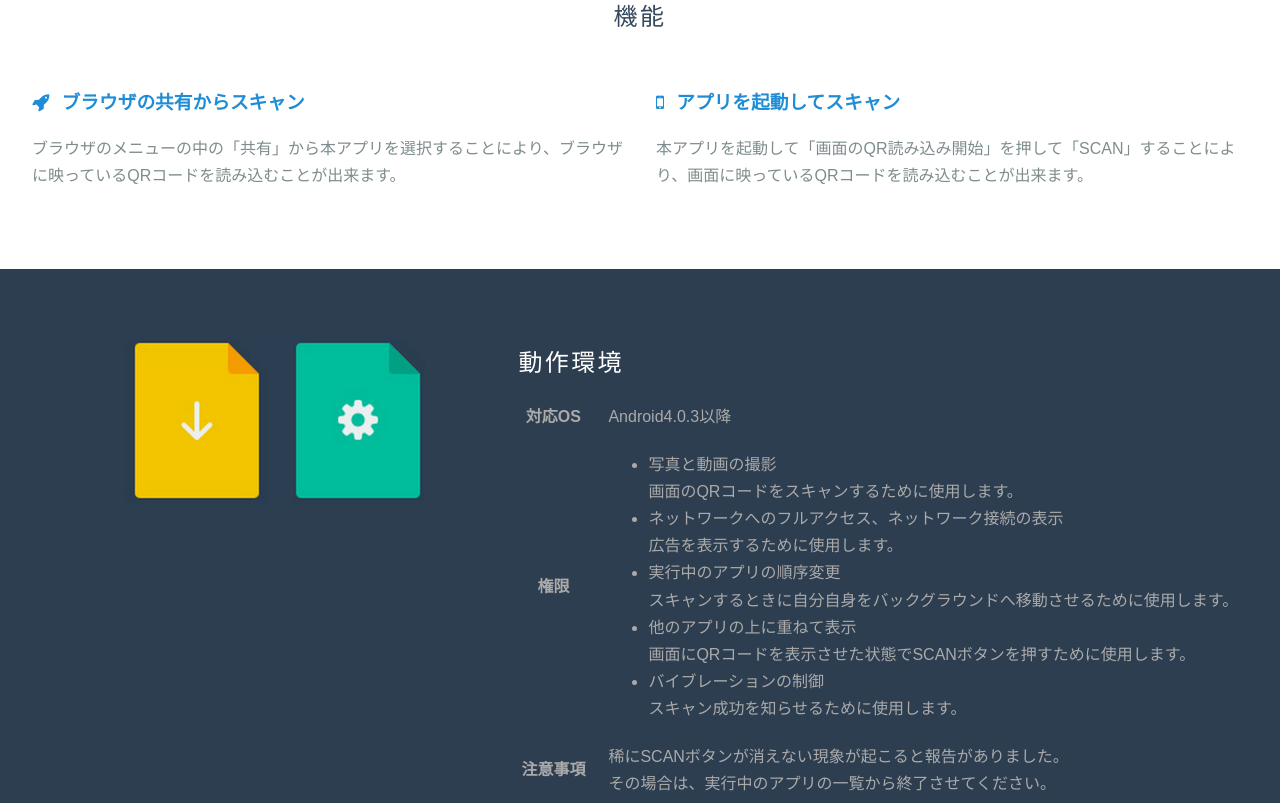
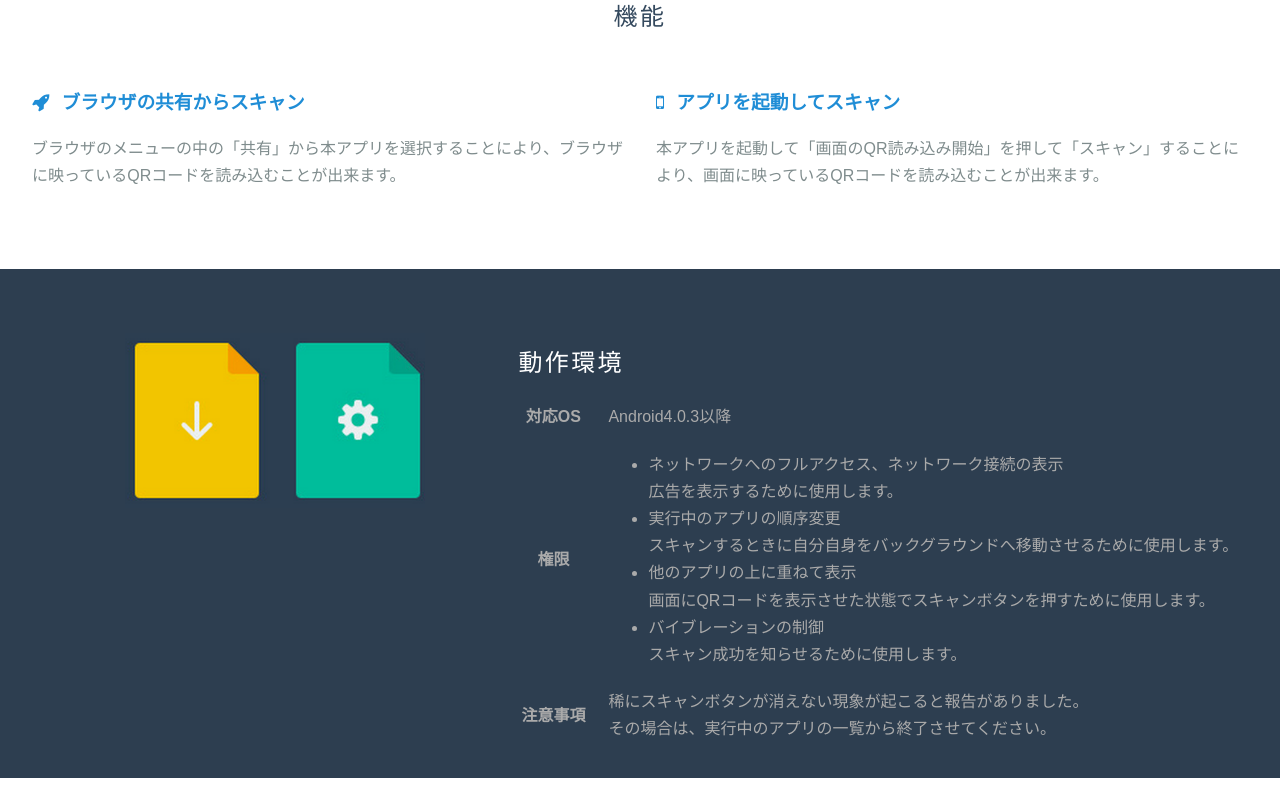
Before and after one commit to baiteen/ScreenTextReader, a plain HTML site: page index.html in a window 1280 px wide. Shown: the part 757-1560 px from the top of the page. Drawn offline with nearby package versions, Linux system fonts and the light colour scheme.

Commit message:
権限の記述を修正

```diff
--- a/index.html
+++ b/index.html
@@ -59,7 +59,7 @@
                     アプリを起動してスキャン
                 </h3>
                 <p>
-                    本アプリを起動して「画面のQR読み込み開始」を押して「SCAN」することにより、画面に映っているQRコードを読み込むことが出来ます。
+                    本アプリを起動して「画面のQR読み込み開始」を押して「スキャン」することにより、画面に映っているQRコードを読み込むことが出来ます。
                 </p>
             </div>
         </div>
@@ -81,14 +81,12 @@
                     <th>権限</th>
                     <td style='padding-left:20px;'>
                         <ul>
-                            <li>写真と動画の撮影</li>
-                            画面のQRコードをスキャンするために使用します。
                             <li>ネットワークへのフルアクセス、ネットワーク接続の表示</li>
                             広告を表示するために使用します。
                             <li>実行中のアプリの順序変更</li>
                             スキャンするときに自分自身をバックグラウンドへ移動させるために使用します。
                             <li>他のアプリの上に重ねて表示</li>
-                            画面にQRコードを表示させた状態でSCANボタンを押すために使用します。
+                            画面にQRコードを表示させた状態でスキャンボタンを押すために使用します。
                             <li>バイブレーションの制御</li>
                             スキャン成功を知らせるために使用します。
                         </ul>
@@ -97,7 +95,7 @@
                 <tr>
                     <th>注意事項</th>
                     <td style='padding-left:20px;'>
-                        稀にSCANボタンが消えない現象が起こると報告がありました。<br/>
+                        稀にスキャンボタンが消えない現象が起こると報告がありました。<br/>
                         その場合は、実行中のアプリの一覧から終了させてください。
                     </td>
                 </tr>
```
Also changed, not shown: privacy.html (+1 -4 lines).
